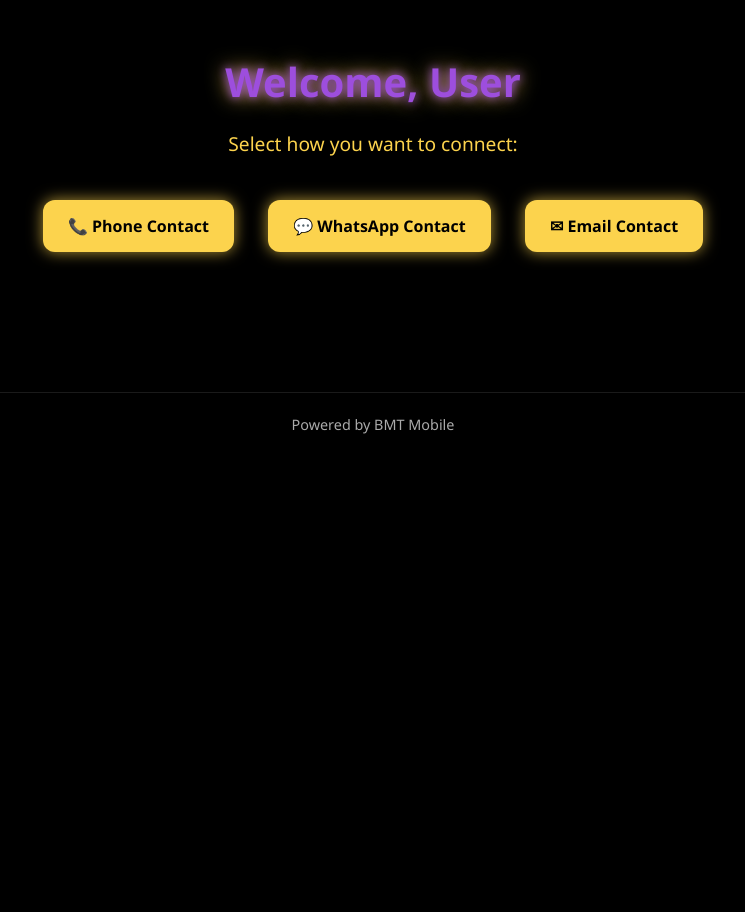
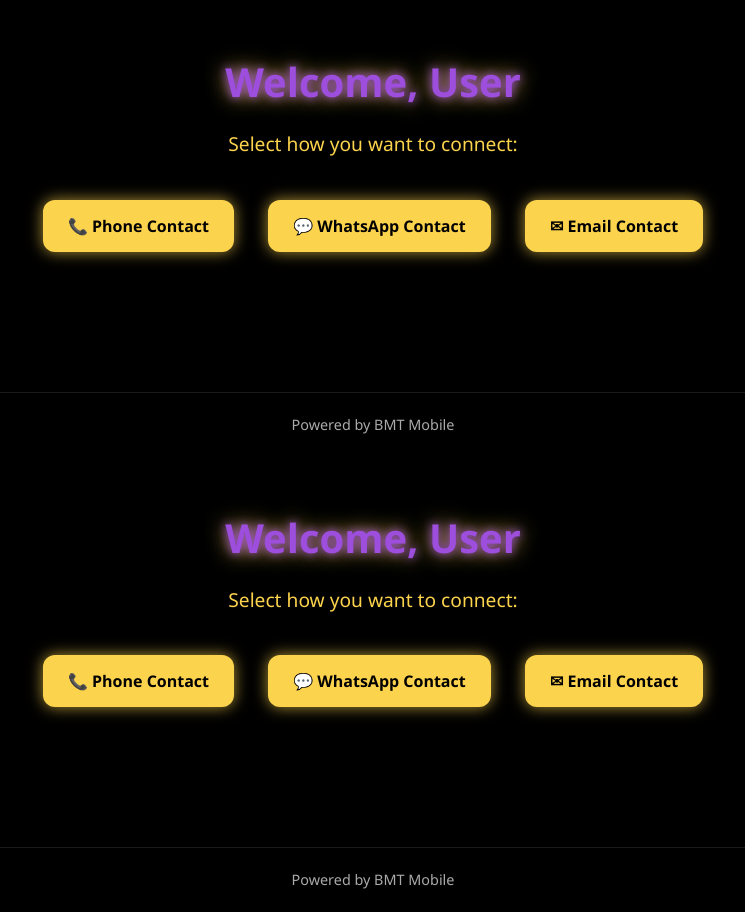
Before and after one commit to EemmPaTECH-empire/WAVE-X-, a plain HTML site: page connect.html in a window 1280 px wide. Shown: the whole page, without its empty margins (267-1012 px from the left). Before the commit the page ends 800 px from the top, so only its background shows below. Drawn offline with Linux system fonts and the light colour scheme.

Commit message:
Update connect.html

```diff
--- a/connect.html
+++ b/connect.html
@@ -29,4 +29,35 @@
 
 <script src="script.js"></script>
 </body>
+</html><!DOCTYPE html>
+<html lang="en">
+<head>
+<meta charset="UTF-8">
+<meta name="viewport" content="width=device-width, initial-scale=1.0">
+<title>WAVE X 🌊 - Connect</title>
+<link rel="stylesheet" href="style.css">
+</head>
+<body>
+
+<main class="dashboard">
+    <h2>Welcome, <span id="user-name">User</span></h2>
+    <p>Select how you want to connect:</p>
+
+    <div class="contact-buttons">
+        <button onclick="selectContact('phone')">📞 Phone Contact</button>
+        <button onclick="selectContact('whatsapp')">💬 WhatsApp Contact</button>
+        <button onclick="selectContact('email')">✉ Email Contact</button>
+    </div>
+
+    <div class="contact-selection" id="contact-selection">
+        <!-- Contact selection will appear here -->
+    </div>
+</main>
+
+<footer>
+    <p>Powered by BMT Mobile</p>
+</footer>
+
+<script src="script.js"></script>
+</body>
 </html>
```
